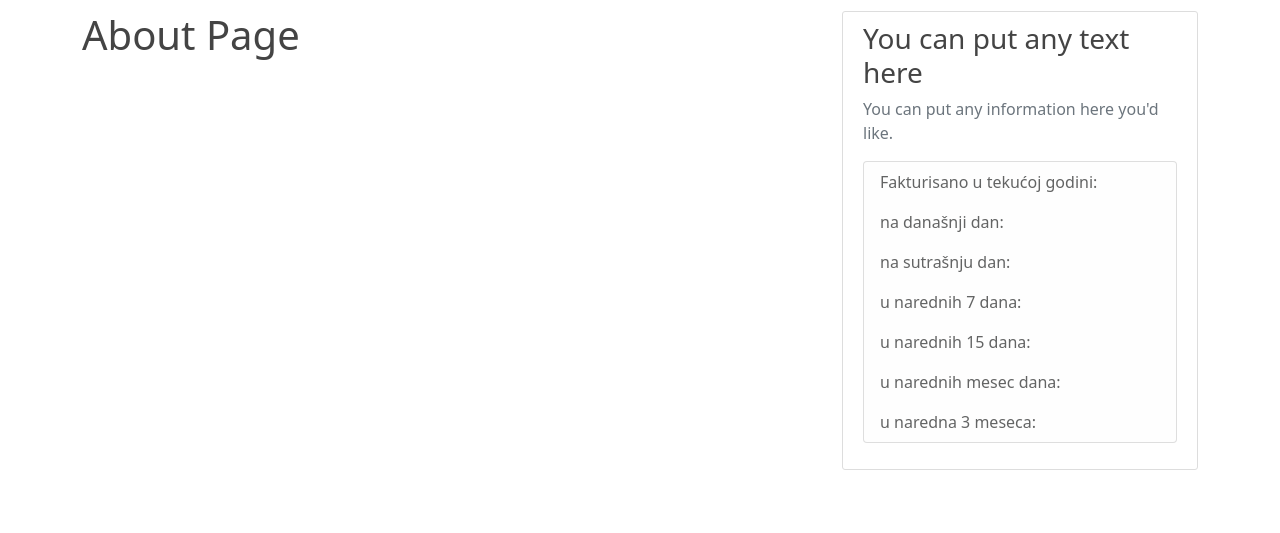
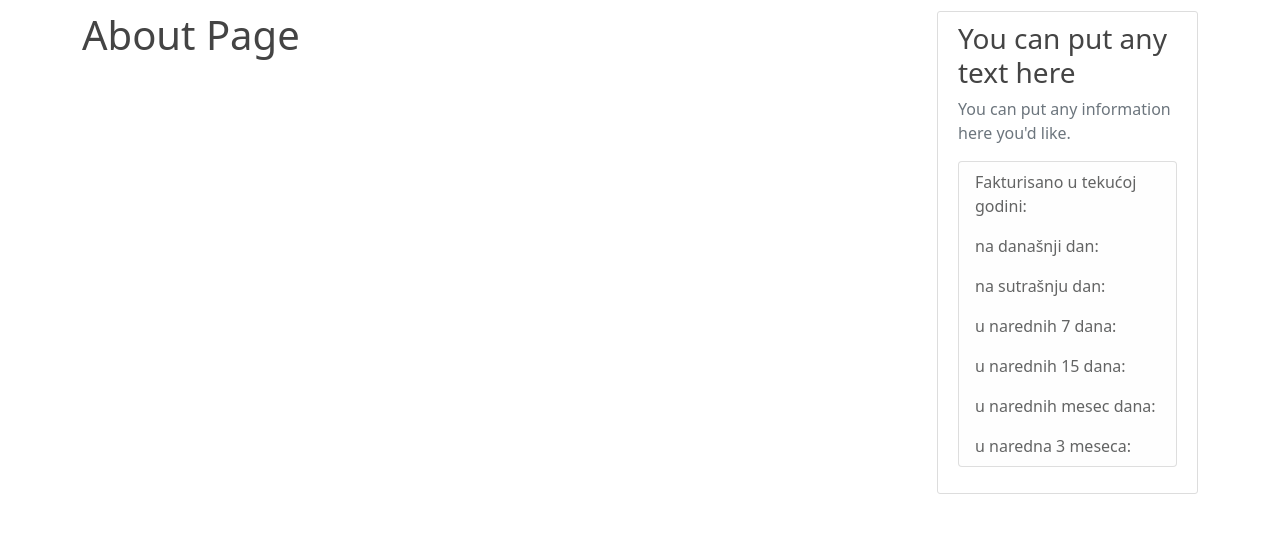
Before and after one commit to miiihaaas/KPO, a Flask app: page /about in a window 1280 px wide. Shown: the part 56-589 px from the top of the page. Run offline with Flask 2, Linux system fonts and the light colour scheme; some libraries are stand-ins or nearby versions.

Commit message:
ver 0.023

```diff
--- a/kpo/main/routes.py
+++ b/kpo/main/routes.py
@@ -52,7 +52,7 @@ def home():
         print(f'nije ulogovan niko')
         return redirect(url_for('main.about'))
         flash('You have to be logged in to visit Home page' 'info')
-    return render_template('home.html', title='Home', form=form), render_template('layot.html', title='Home', form=form)
+    return render_template('home.html', title='Home', form=form)
 
     print(form.start_day)
 
--- a/kpo/templates/layout.html
+++ b/kpo/templates/layout.html
@@ -65,7 +65,7 @@
     </header>
     <main role="main" class="container">
       <div class="row">
-        <div class="col-md-8">
+        <div class="col-md-9">
           {% with messages = get_flashed_messages(with_categories=true) %}
             {% if messages %}
               {% for category, message in messages %}
@@ -77,7 +77,7 @@
           {% endwith %}
           {% block content %}{% endblock %}
         </div>
-        <div class="col-md-4">
+        <div class="col-md-3">
           <div class="content-section">
             <h3>You can put any text here</h3>
             <p class='text-muted'>You can put any information here you'd like.
```
